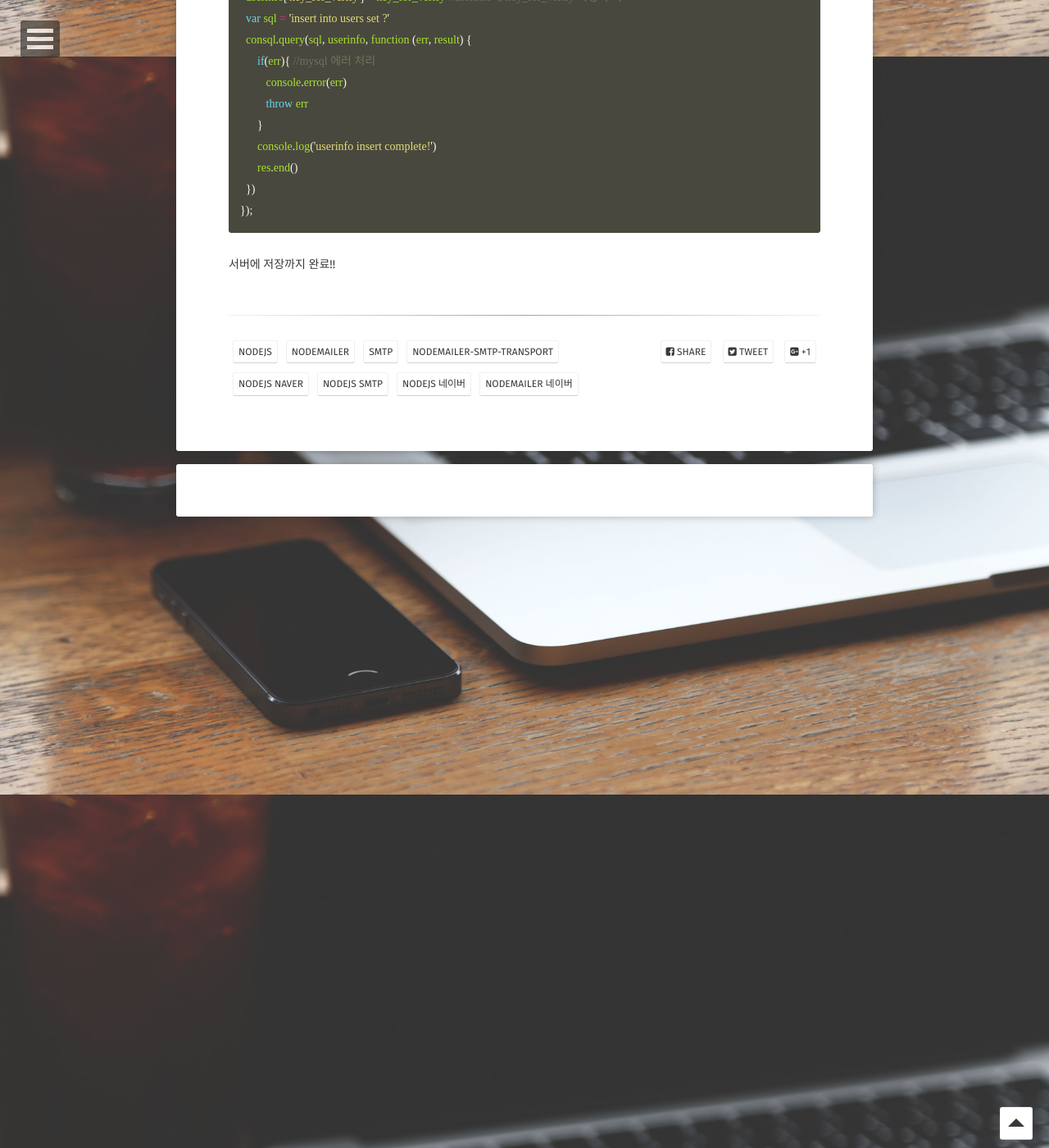
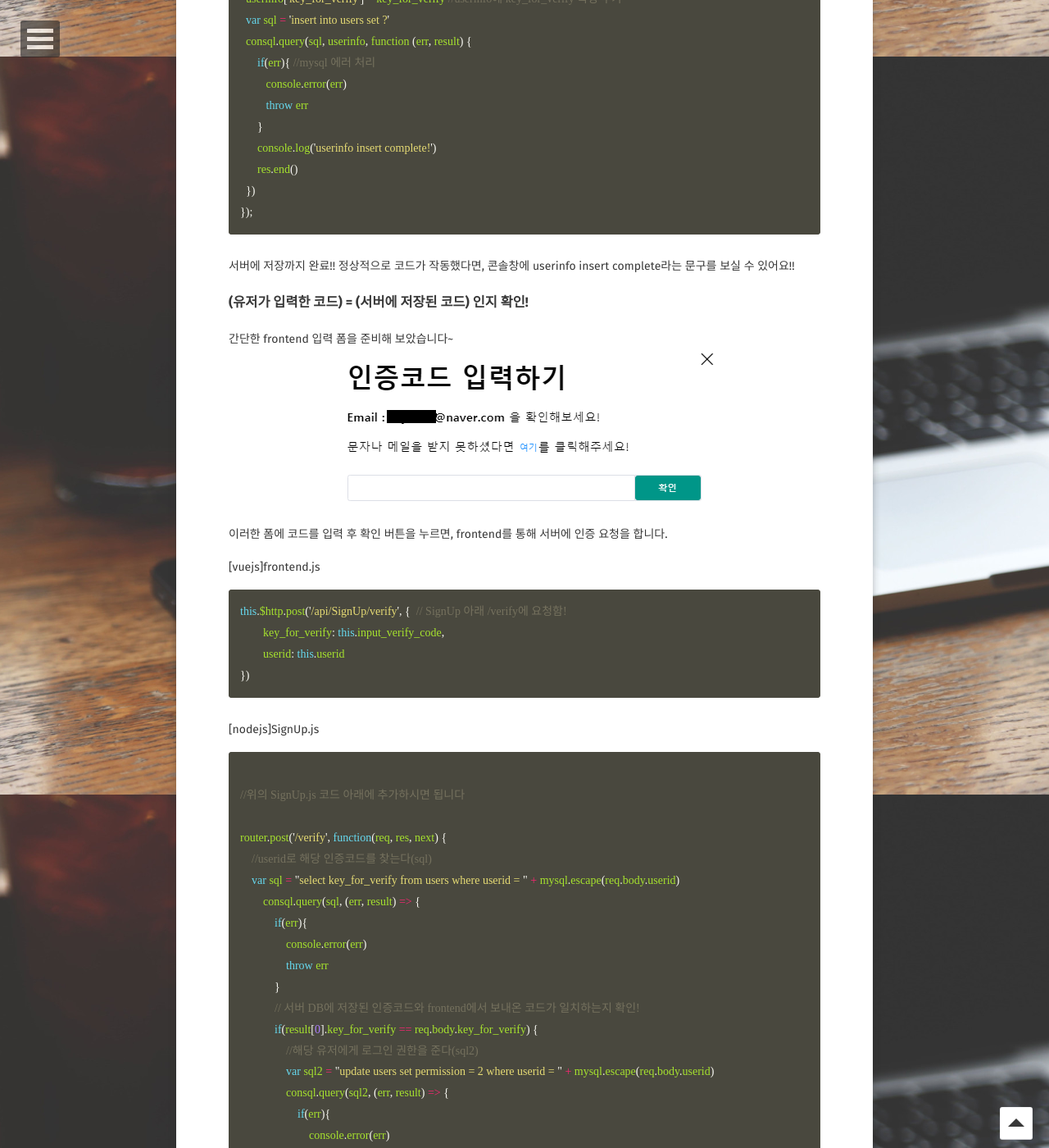
Before and after one commit to plan5886/plan5886.github.io, a Jekyll site: the page built from _posts/2019-12-17-[nodejs]nodemailer with naver2.md, in a window 1280 px wide and 1400 px high, scrolled down 3531 px. Shown: the whole window at 82% size. Built offline with Jekyll 4.4.1, drawn with Linux system fonts in a browser that asks for light colours; some web fonts are replaced; comment, search, counter and statistics services are not loaded; some of the changed text lies outside the part shown.

Commit message:
Update 2019-12-17-[nodejs]nodemailer with naver2.md

````diff
--- a/_posts/2019-12-17-[nodejs]nodemailer with naver2.md
+++ b/_posts/2019-12-17-[nodejs]nodemailer with naver2.md
@@ -42,7 +42,7 @@ https://miryang.dev/2019/04/25/nodejs-page-3/ (mac 환경에서 nodejs와 mongoD
 <hr>
 
 
-#### 유저에게 메일로 인증코드 보내기
+### 유저에게 메일로 인증코드 보내기
 먼저 보낼 인증코드를 만들어 보겠습니다.
 
 **[nodejs]SignUp.js**
@@ -102,7 +102,7 @@ module.exports =  {
 }
 ```
 
-#### 보낸 인증코드 서버에 저장하기
+### 보낸 인증코드 서버에 저장하기
 서버의 mysql DB에 저장해보도록 하겠습니다!
 
 **[nodejs]SignUp.js**
@@ -141,4 +141,49 @@ router.post('/', function(req, res, next) {
 });
 ```
 
-서버에 저장까지 완료!!
+서버에 저장까지 완료!! 정상적으로 코드가 작동했다면, 콘솔창에 userinfo insert complete라는 문구를 보실 수 있어요!!
+
+### (유저가 입력한 코드) = (서버에 저장된 코드) 인지 확인!
+간단한 frontend 입력 폼을 준비해 보았습니다~
+![alt text](https://plan5886.github.io/assets/img/2019-12-17/img_front_verify_input.png "회원가입 폼")
+
+이러한 폼에 코드를 입력 후 확인 버튼을 누르면, frontend를 통해 서버에 인증 요청을 합니다.
+
+[vuejs]frontend.js
+```javascript
+this.$http.post('/api/SignUp/verify', {  // SignUp 아래 /verify에 요청함!
+        key_for_verify: this.input_verify_code,
+        userid: this.userid
+})
+```
+
+[nodejs]SignUp.js
+```javascript
+
+//위의 SignUp.js 코드 아래에 추가하시면 됩니다
+
+router.post('/verify', function(req, res, next) {
+    //userid로 해당 인증코드를 찾는다(sql)
+    var sql = "select key_for_verify from users where userid = " + mysql.escape(req.body.userid)
+        consql.query(sql, (err, result) => {
+            if(err){
+                console.error(err)
+                throw err
+            }
+            // 서버 DB에 저장된 인증코드와 frontend에서 보내온 코드가 일치하는지 확인!
+            if(result[0].key_for_verify == req.body.key_for_verify) {
+                //해당 유저에게 로그인 권한을 준다(sql2)
+                var sql2 = "update users set permission = 2 where userid = " + mysql.escape(req.body.userid)
+                consql.query(sql2, (err, result) => {
+                    if(err){
+                        console.error(err)
+                        throw err
+                    }
+                    console.log('user verified')
+                    res.end()
+                })
+            }
+        })
+    })
+
+```
````
